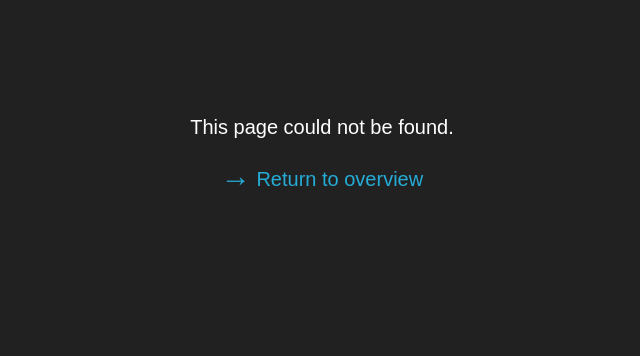
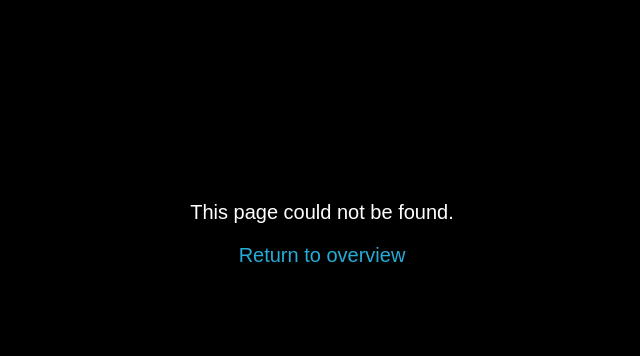
Before and after one commit to ctexxx/ctexxx.github.io, a plain HTML site: page 404.html in a window 1280 px wide. Shown: the part 166-522 px from the top of the page, without its empty margins (318-958 px from the left). Drawn offline with Linux system fonts and the light colour scheme.

Commit message:
Update CSS and URL

```diff
--- /dev/null
+++ b/404.css
@@ -0,0 +1,30 @@
+html, body, *, ::before, ::after {
+    margin: 0;
+    padding: 0;
+    box-sizing: border-box
+}
+
+body {
+    display: flex;
+    justify-content: center;
+    align-items: center;
+    align-content: center;
+    width: 100vw;
+    height: 100vh;
+    background-color: #000000
+}
+
+.content {
+    margin: auto;
+    font-size: 20px;
+    color: #fff;
+    font-family: sans-serif;
+    text-align: center;
+}
+
+a {
+    display: block;
+    margin-top: 20px;
+    color: #25acd7;
+    text-decoration: none;
+}
--- a/404.html
+++ b/404.html
@@ -2,16 +2,14 @@
 <html lang="en">
 <head>
     <meta charset="UTF-8">
-    <title>ctexxx</title>
+    <title>Moritz Ruth</title>
     <meta name="viewport" content="width=device-width">
-    <style type="text/css">
-        html,body,*,::before,::after{margin:0;padding:0;box-sizing:border-box}body{display:flex;justify-content:center;align-items:center;align-content:center;width:100vw;height:100vh;background-color:#212121}.content{padding-bottom:20vh;margin:auto;font-size:20px;color:#fff;font-family:sans-serif;text-align:center}a{display:block;margin-top:20px;color:#25acd7;text-decoration:none}.arrow{display:inline-block;font-size:30px;transition:800ms transform ease;transform:translateX(0)}a:hover > .arrow{transform:translateX(4px)}
-    </style>
+    <link rel="stylesheet" href="404.css"/>
 </head>
 <body>
 <main class="content">
     This page could not be found.
-    <a href="https://ctexxx.dev/projects"><span class="arrow">→</span> Return to overview</a>
+    <a href="https://moritz-ruth.de/projects">Return to overview</a>
 </main>
 </body>
 </html>
--- a/uncompressed_index.css
+++ b/index.css
@@ -1,6 +1,4 @@
- /* Compress with https://csscompressor.com/ */
-
-html, body, *, *::before, *::after {
+html, body, *, ::before, ::after {
     margin: 0;
     padding: 0;
     box-sizing: border-box;
@@ -15,11 +13,10 @@ body {
     width: 100vw;
     height: 100vh;
 
-    background-color: #212121;
+    background-color: #000000;
 }
 
 .content {
-    padding-bottom: 20vh;
     margin: auto;
 
     font-size: 20px;
@@ -28,7 +25,7 @@ body {
     text-align: center;
 
     animation-name: fadeIn;
-    animation-duration: 5s;
+    animation-duration: 4s;
     animation-iteration-count: 1;
     animation-timing-function: ease-out;
 }
--- a/uncompressed_404.css
+++ /dev/null
@@ -1,44 +0,0 @@
- /* Compress with https://csscompressor.com/ */
-
- html, body, *, ::before, ::after {
-     margin: 0;
-     padding: 0;
-     box-sizing: border-box
- }
-
- body {
-     display: flex;
-     justify-content: center;
-     align-items: center;
-     align-content: center;
-     width: 100vw;
-     height: 100vh;
-     background-color: #212121
- }
-
- .content {
-     padding-bottom: 20vh;
-     margin: auto;
-     font-size: 20px;
-     color: #fff;
-     font-family: sans-serif;
-     text-align: center;
- }
-
- a {
-     display: block;
-     margin-top: 20px;
-     color: #25acd7;
-     text-decoration: none;
- }
-
- .arrow {
-     display: inline-block;
-     font-size: 30px;
-     transition: 800ms transform ease;
-     transform: translateX(0);
- }
-
- a:hover > .arrow {
-     transform: translateX(4px);
- }
```
Also changed, not shown: index.html (+4 -6 lines).
